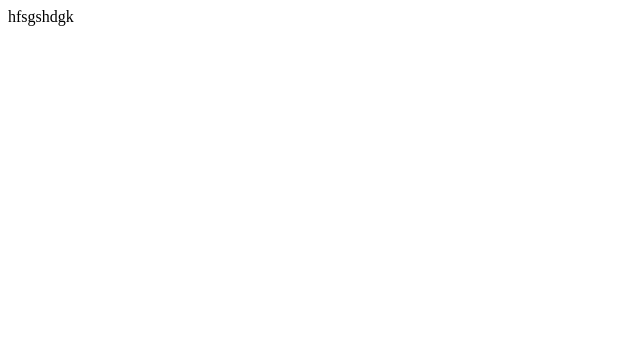
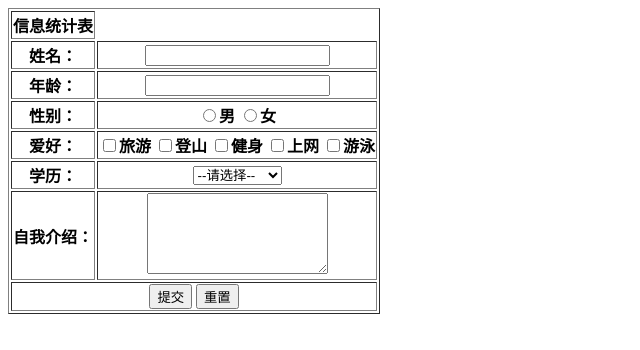
Before and after one commit to zhoujiansen/web-domes, a plain HTML site: page index.html in a window 1280 px wide. Shown: the whole page, without its empty margins (0-640 px from the left). Drawn offline with Linux system fonts and the light colour scheme.

Commit message:
Create index.html

```diff
--- a/index.html
+++ b/index.html
@@ -1 +1,51 @@
-hfsgshdgk
+
+
+<!DOCTYPE html>
+<html>
+	<head>
+		<meta charset="utf-8" />
+		<title></title>
+	</head>
+	<body>
+		<table border="1">
+		<tr><th>信息统计表</th></tr>
+		<th>姓名：</th>
+		<th><input type="text" name="userName"></th></tr>
+		<tr>
+		<th>年龄：</th>
+		<th><input type="text" name="userName"></th></tr>
+		<tr>
+		<th>性别：</th>
+		<th><input type="radio" name="sex" value="1">男
+		<input type="radio" name="sex" value="0">女</th>
+		</tr>
+		<tr>
+		<th>爱好：</th>
+		<th>
+		<input type="checkbox" name="hobby" value="1">旅游
+		<input type="checkbox" name="hobby" value="2">登山
+		<input type="checkbox" name="hobby" value="3">健身
+		<input type="checkbox" name="hobby" value="4">上网
+		<input type="checkbox" name="hobby" value="5">游泳
+		</tr>
+		<th>学历：</th>
+		<th>
+			<select name="degree">
+			<option value="">--请选择--</option>
+			<option value="1">专科</option>
+			<option value="2">本科</option>
+			<option value="3">硕士</option>
+			<option value="4">博士及以上</option>
+		</select></th></tr>
+		<tr><th>自我介绍：</th>
+		<th><textarea name="comment" rows="5" cois="10"></textarea></th>
+		<tr>
+
+        <th colspan="3" align=center>
+        <input type="submit" value="提交">
+        <input type="reset" value="重置">
+        </th>
+
+        </tr>
+	</body>
+</html>
```
